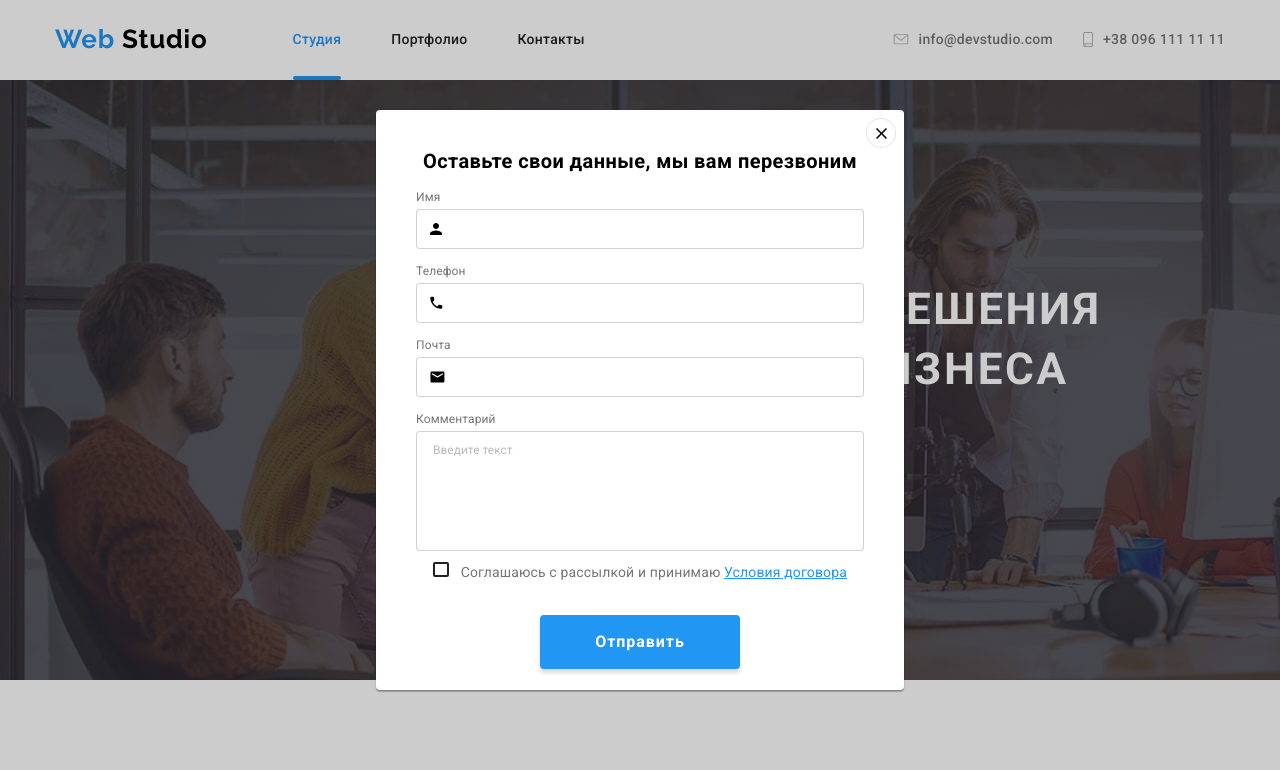
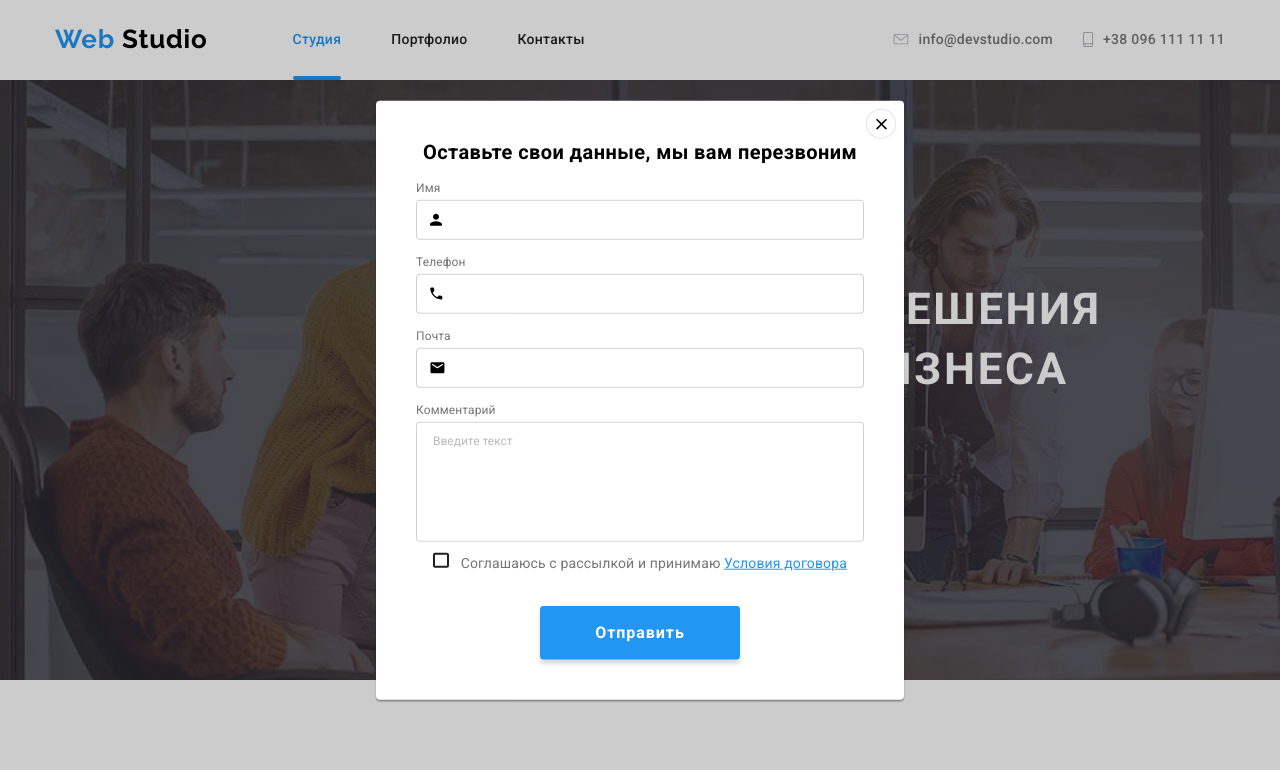
Before and after one commit to sergiuszorgo/goit-markup-hw-06, a plain HTML site: page index.html in a window 1280 px wide. Both pictures are taken after a click on the button "Заказать услугу". Shown: the top 770 px of the page. Drawn offline with nearby package versions, Linux system fonts and the light colour scheme.

Commit message:
Height auto

```diff
--- a/css/styles.css
+++ b/css/styles.css
@@ -745,7 +745,7 @@ ul {
   left: 50%;
   transform: translate(-50%, -50%) scale(1);
   width: 528px;
-  height: 580px;
+  height: auto;
   padding: 40px;
   border-radius: 4px;
   background: var(--primary-white-color);
```
